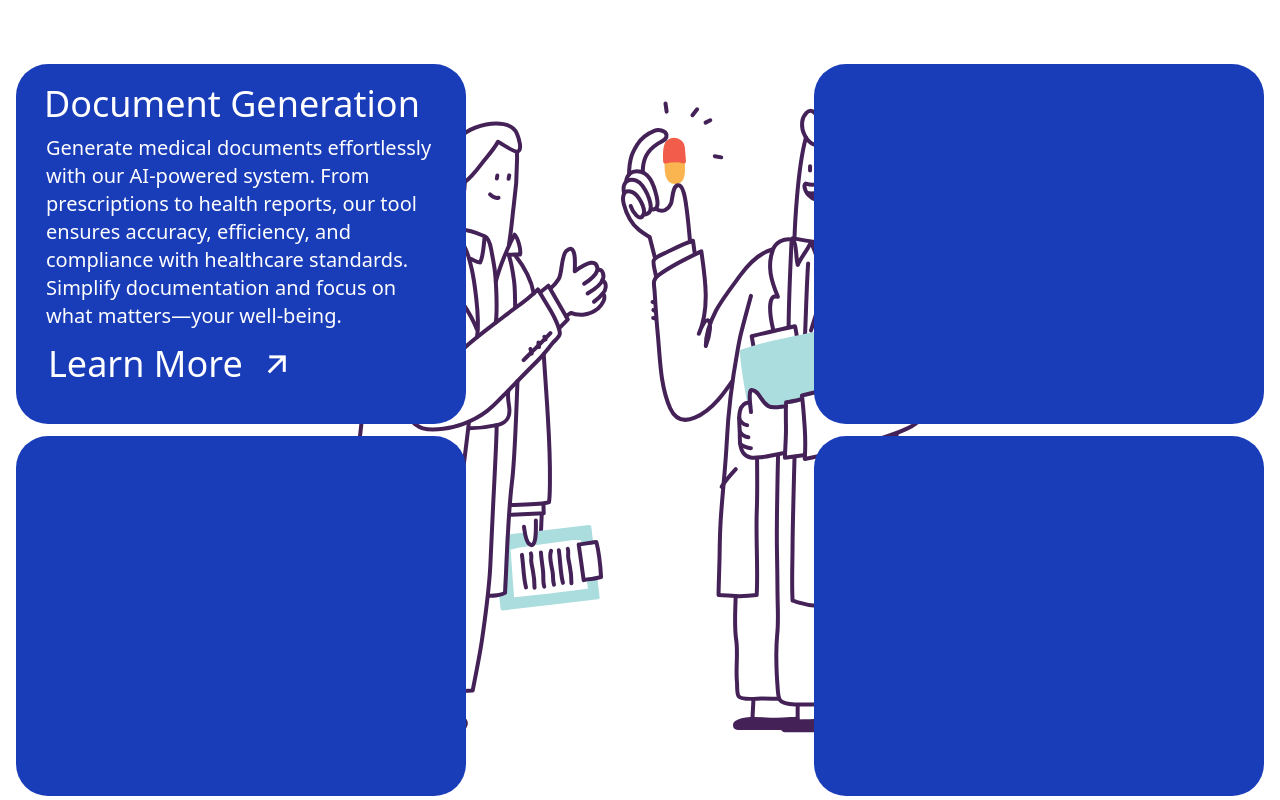
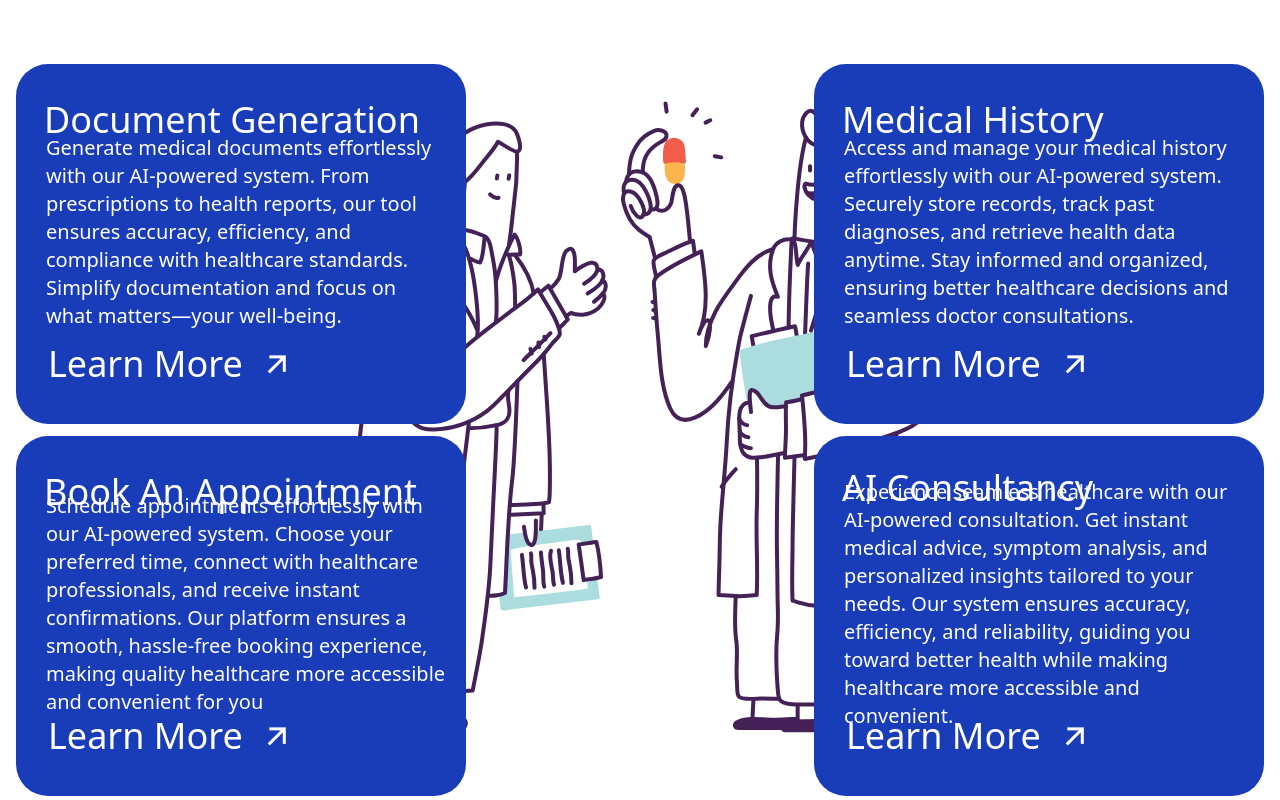
Before and after one commit to rishi0909-sys/HealthCare_App, a website: page index.html in a window 1280 px wide. Shown: the part 920-1720 px from the top of the page. Drawn offline with nearby package versions, Linux system fonts and the light colour scheme.

Commit message:
grids are done

```diff
--- a/index.html
+++ b/index.html
@@ -47,7 +47,7 @@
         <div id="product-grid-1" class="flex flex-col">
             <div id="grid1" class="h-[45vh] w-[450px] min-h-[45vh] bg-blue-800  rounded-4xl mx-4 grids-1 mb-3 flex flex-col">
                 <div id="heading-part" class="h-[7vh] min-h-[7vh]  w-full flex items-start   text-white">
-                    <h1 class="text-4xl pl-7 pt-5">Document Generation</h1>
+                    <h1 class="text-4xl pl-7 pt-9">Document Generation</h1>
                 </div>
                 <div id="para-part" class="h-[28vh] min-h-[28vh]  w-full flex items-center pl-2.5 text-white ">
                     <span class="text-xl font-extralight px-5">Generate medical documents effortlessly with our AI-powered system. From prescriptions to health reports, our tool ensures accuracy, efficiency, and compliance with healthcare standards. Simplify documentation and focus on what matters—your well-being.</span>
@@ -56,11 +56,41 @@
                     <h1 class="text-4xl px-8 cursor-pointer">Learn More<i class="pl-4 cursor-pointer ri-arrow-right-up-line"></i></h1>
                 </div>
             </div>
-            <div id="grid2" class="h-[45vh] w-[450px] min-h-[45vh] bg-blue-800 rounded-4xl mx-4  grids-1"></div>
+            <div id="grid2" class="h-[45vh] w-[450px] min-h-[45vh] bg-blue-800 rounded-4xl mx-4  grids-1">
+                <div id="heading-part" class="h-[7vh] min-h-[7vh]  w-full flex items-start   text-white">
+                    <h1 class="text-4xl pl-7 pt-9">Book An Appointment</h1>
+                </div>
+                <div id="para-part" class="h-[28vh] min-h-[28vh]  w-full flex items-center pl-2.5 text-white ">
+                    <span class="text-xl font-extralight px-5">Schedule appointments effortlessly with our AI-powered system. Choose your preferred time, connect with healthcare professionals, and receive instant confirmations. Our platform ensures a smooth, hassle-free booking experience, making quality healthcare more accessible and convenient for you</span>
+                </div>
+                <div id="link" class="h-[8vh] min-h-[8vh] w-full text-white">
+                    <h1 class="text-4xl px-8 cursor-pointer">Learn More<i class="pl-4 cursor-pointer ri-arrow-right-up-line"></i></h1>
+                </div>
+            </div>
             </div>
             <div id="product-grid-2" class="">
-            <div id="grid3" class="h-[45vh] w-[450px]  min-h-[45vh] bg-blue-800  rounded-4xl mx-4 grids-2 mb-3"></div>
-            <div id="grid4" class="h-[45vh] w-[450px]  min-h-[45vh] bg-blue-800  rounded-4xl mx-4 grids-2"></div>
+            <div id="grid3" class="h-[45vh] w-[450px]  min-h-[45vh] bg-blue-800  rounded-4xl mx-4 grids-2 mb-3">
+                <div id="heading-part" class="h-[7vh] min-h-[7vh]  w-full flex items-start   text-white">
+                    <h1 class="text-4xl pl-7 pt-9">Medical History</h1>
+                </div>
+                <div id="para-part" class="h-[28vh] min-h-[28vh]  w-full flex items-center pl-2.5 text-white ">
+                    <span class="text-xl font-extralight px-5">Access and manage your medical history effortlessly with our AI-powered system. Securely store records, track past diagnoses, and retrieve health data anytime. Stay informed and organized, ensuring better healthcare decisions and seamless doctor consultations.</span>
+                </div>
+                <div id="link" class="h-[8vh] min-h-[8vh] w-full text-white">
+                    <h1 class="text-4xl px-8 cursor-pointer">Learn More<i class="pl-4 cursor-pointer ri-arrow-right-up-line"></i></h1>
+                </div>
+            </div>
+            <div id="grid4" class="h-[45vh] w-[450px]  min-h-[45vh] bg-blue-800  rounded-4xl mx-4 grids-2">
+                <div id="heading-part" class="h-[7vh] min-h-[7vh]  w-full flex items-start   text-white">
+                    <h1 class="text-4xl pl-7 pt-8">AI Consultancy</h1>
+                </div>
+                <div id="para-part" class="h-[28vh] min-h-[28vh]  w-full flex items-center pl-2.5 text-white ">
+                    <span class="text-xl font-extralight px-5">Experience seamless healthcare with our AI-powered consultation. Get instant medical advice, symptom analysis, and personalized insights tailored to your needs. Our system ensures accuracy, efficiency, and reliability, guiding you toward better health while making healthcare more accessible and convenient.</span>
+                </div>
+                <div id="link" class="h-[8vh] min-h-[8vh] w-full text-white">
+                    <h1 class="text-4xl px-8 cursor-pointer">Learn More<i class="pl-4 cursor-pointer ri-arrow-right-up-line"></i></h1>
+                </div>
+            </div>
         </div>
         <div id="image-part" class="absolute z-[-1] top-0">
             <img id="pill" src="./images/DrawKit - Health _ Wellness Illustrations/SVG/health-solution.svg" class=" h-[100vh]  min-h-[100vh] w-screen" alt="">
@@ -137,6 +167,6 @@
     </footer>
     <script src="https://cdnjs.cloudflare.com/ajax/libs/gsap/3.12.5/gsap.min.js"></script>
     <script src="https://cdnjs.cloudflare.com/ajax/libs/gsap/3.12.5/ScrollTrigger.min.js"></script>
-    <script src="./script.js"></script>
+    <!-- <script src="./script.js"></script> -->
 </body>
 </html>
--- a/script.js
+++ b/script.js
@@ -59,7 +59,7 @@ gsap.from(".grids-2",{
         // markers:true
     }
 })
-gsap.to("#carousel",{
+tl.to("#carousel",{
     transform:'translateX(-300%)',
     duration:22,
     yoyo:true,
@@ -72,6 +72,10 @@ gsap.to("#carousel",{
         }
     }
 })
+let caraousel = document.querySelector("#carousel")
+caraousel.addEventListener("mouseenter",()=>{tl.pause()})
+caraousel.addEventListener("mouseleave",()=>{tl.play()})
+// tl.pause()
 let button = document.querySelector("button")
 button.addEventListener("click",()=>{
     window.location = "./chat.html"
```
Also changed, not shown: output.css.
